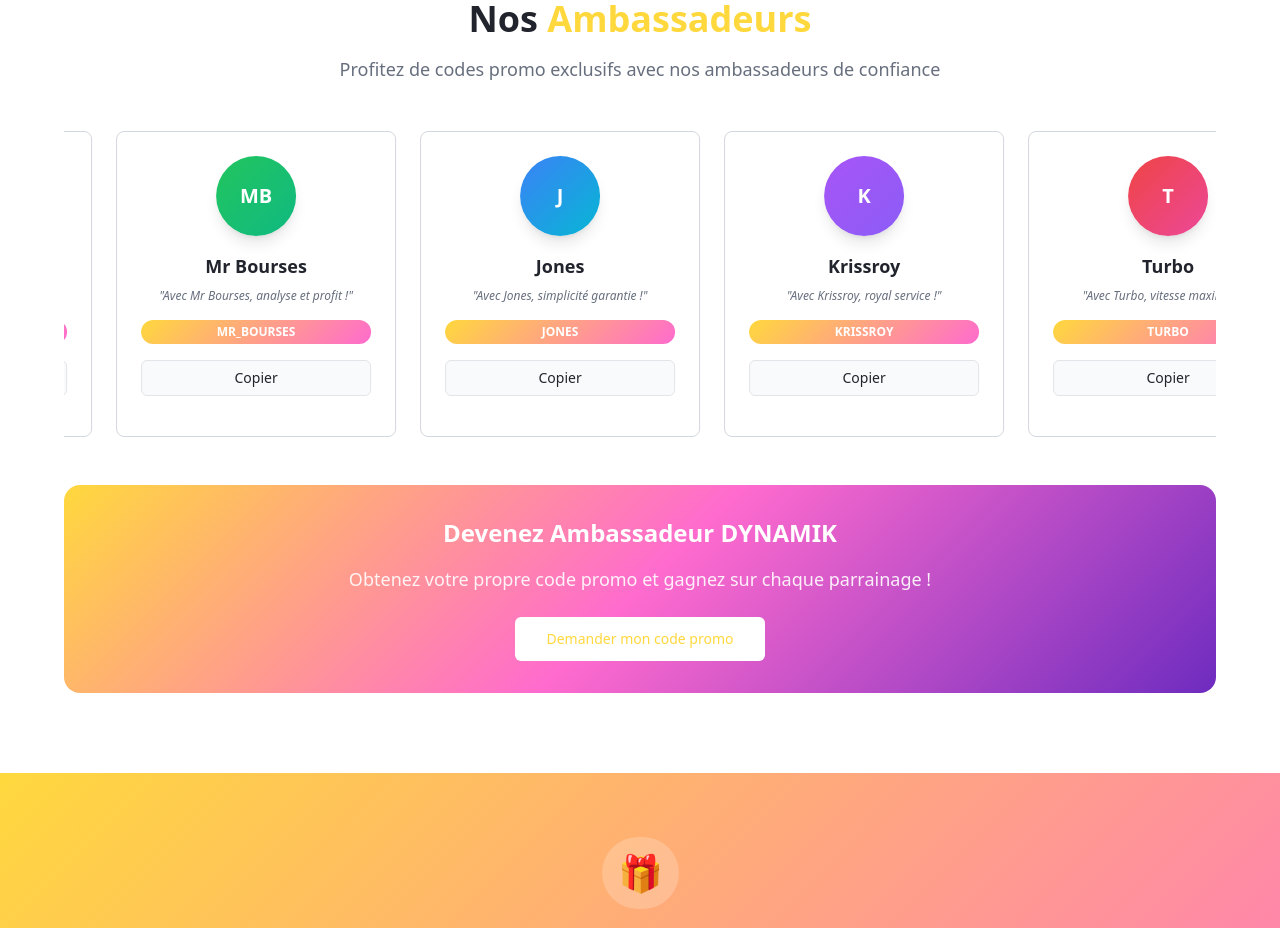
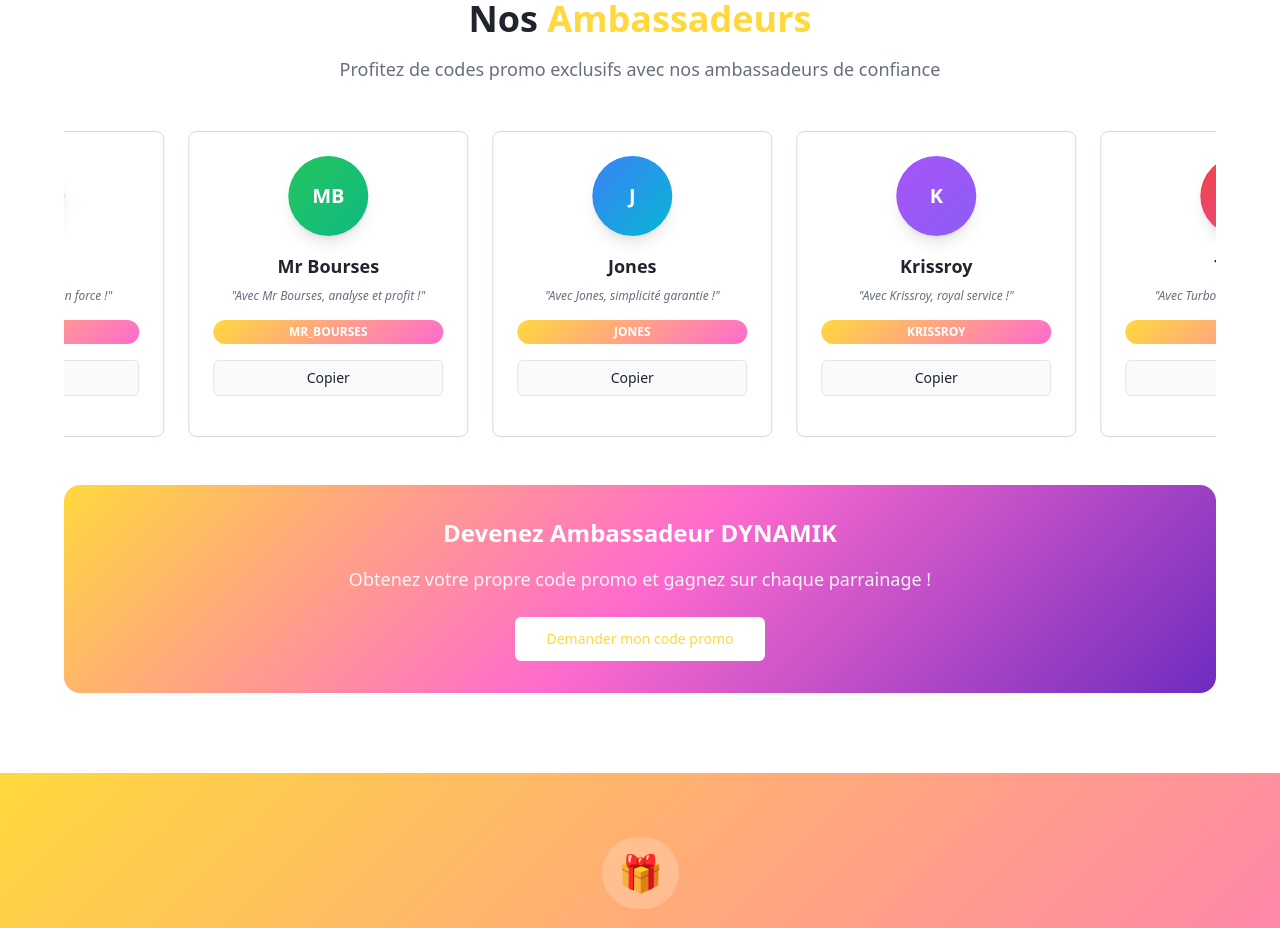
Before and after one commit to tradingprodige-star/dynamiktransfert, a React (Vite) app: page / in a window 1280 px wide. Shown: the part 3240-4168 px from the top of the page. Built offline with nearby package versions, Linux system fonts and the light colour scheme.

Commit message:
Adjust carousel speed
Update carousel speed to 5 seconds.

```diff
--- a/src/components/AmbassadorsSection.tsx
+++ b/src/components/AmbassadorsSection.tsx
@@ -72,7 +72,7 @@ const AmbassadorsSection = () => {
 
           {/* Carrousel des ambassadeurs */}
           <div className="relative mb-12 overflow-hidden">
-            <div className="flex gap-6 animate-[slide-infinite_15s_linear_infinite] hover:[animation-play-state:paused]">
+            <div className="flex gap-6 animate-[slide-infinite_5s_linear_infinite] hover:[animation-play-state:paused]">
               {[...ambassadors, ...ambassadors].map((ambassador, index) => (
                 <Card key={`${ambassador.code}-${index}`} className="min-w-[280px] text-center shadow-card hover:shadow-glow transition-all duration-300 hover:scale-105 group">
                   <CardContent className="p-6">
```
